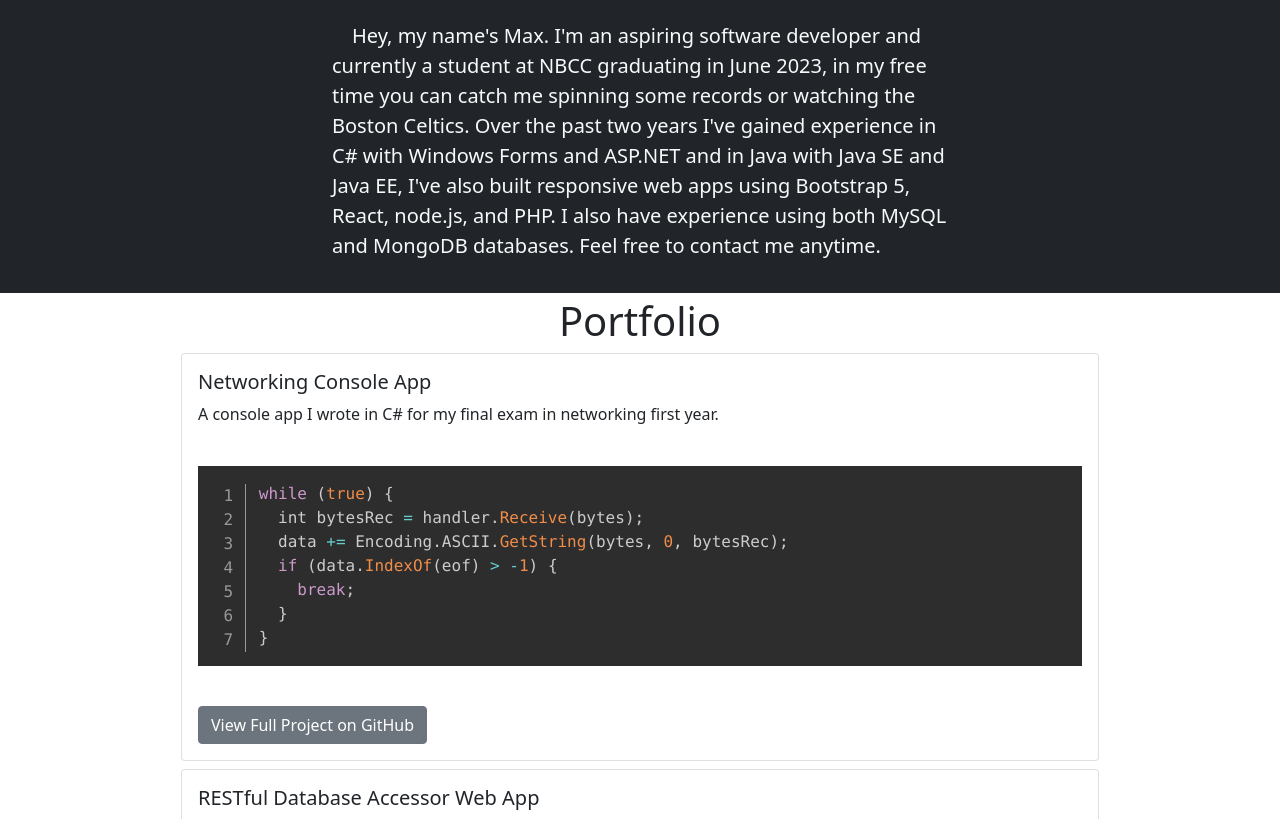
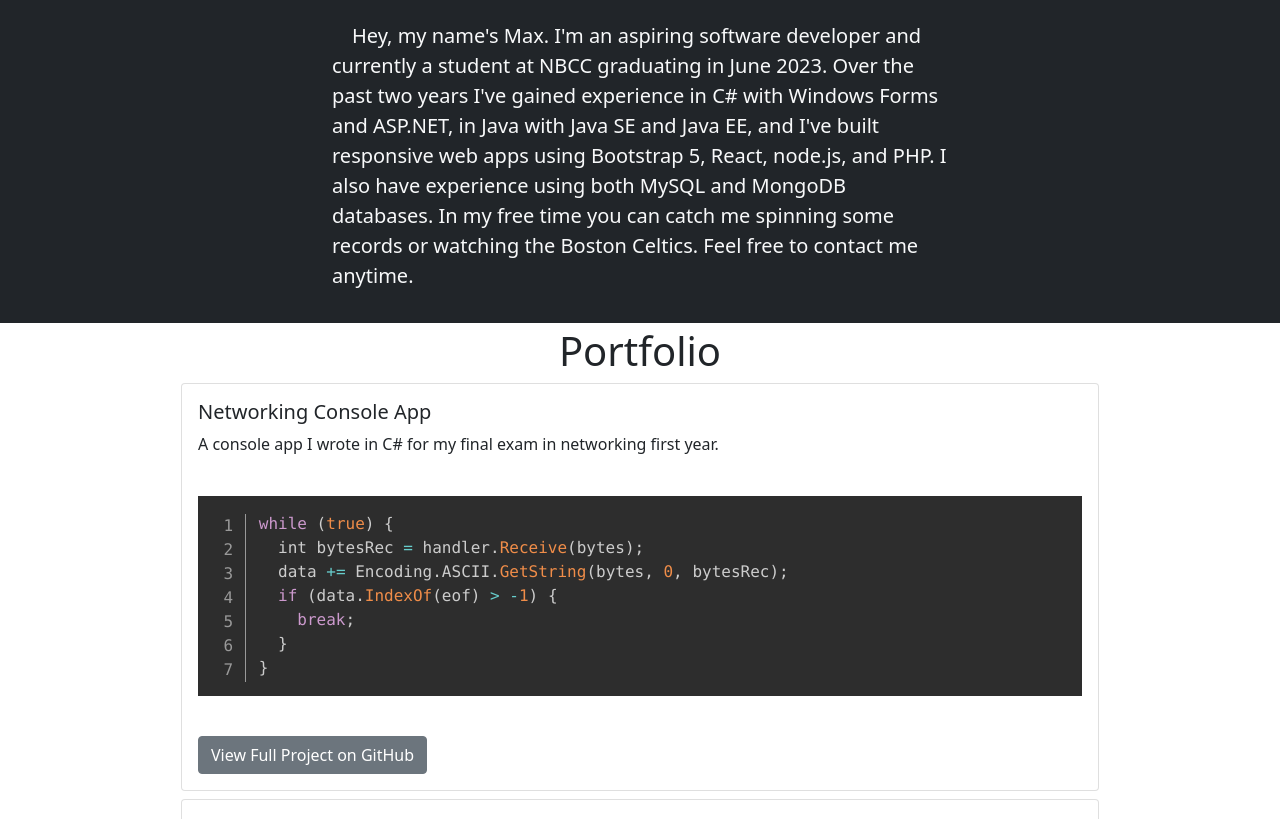
Before and after one commit to maxmaillet/maxmaillet.github.io, a plain HTML site: page index.html in a window 1280 px wide. Shown: the part 281-1100 px from the top of the page. Drawn offline with nearby package versions, Linux system fonts and the light colour scheme.

```diff
--- a/index.html
+++ b/index.html
@@ -96,13 +96,13 @@
         class="container-fluid text-light col-11 col-sm-10 col-lg-8 col-xl-6 pt-4 fs-5"
       >
         &emsp;Hey, my name's Max. I'm an aspiring software developer and
-        currently a student at NBCC graduating in June 2023, in my free time you
-        can catch me spinning some records or watching the Boston Celtics. Over
-        the past two years I've gained experience in C# with Windows Forms and
-        ASP.NET and in Java with Java SE and Java EE, I've also built responsive
-        web apps using Bootstrap 5, React, node.js, and PHP. I also have
-        experience using both MySQL and MongoDB databases. Feel free to contact
-        me anytime.
+        currently a student at NBCC graduating in June 2023. Over the past two
+        years I've gained experience in C# with Windows Forms and ASP.NET, in
+        Java with Java SE and Java EE, and I've built responsive web apps using
+        Bootstrap 5, React, node.js, and PHP. I also have experience using both
+        MySQL and MongoDB databases. In my free time you can catch me spinning
+        some records or watching the Boston Celtics. Feel free to contact me
+        anytime.
       </p>
     </div>
 
```
